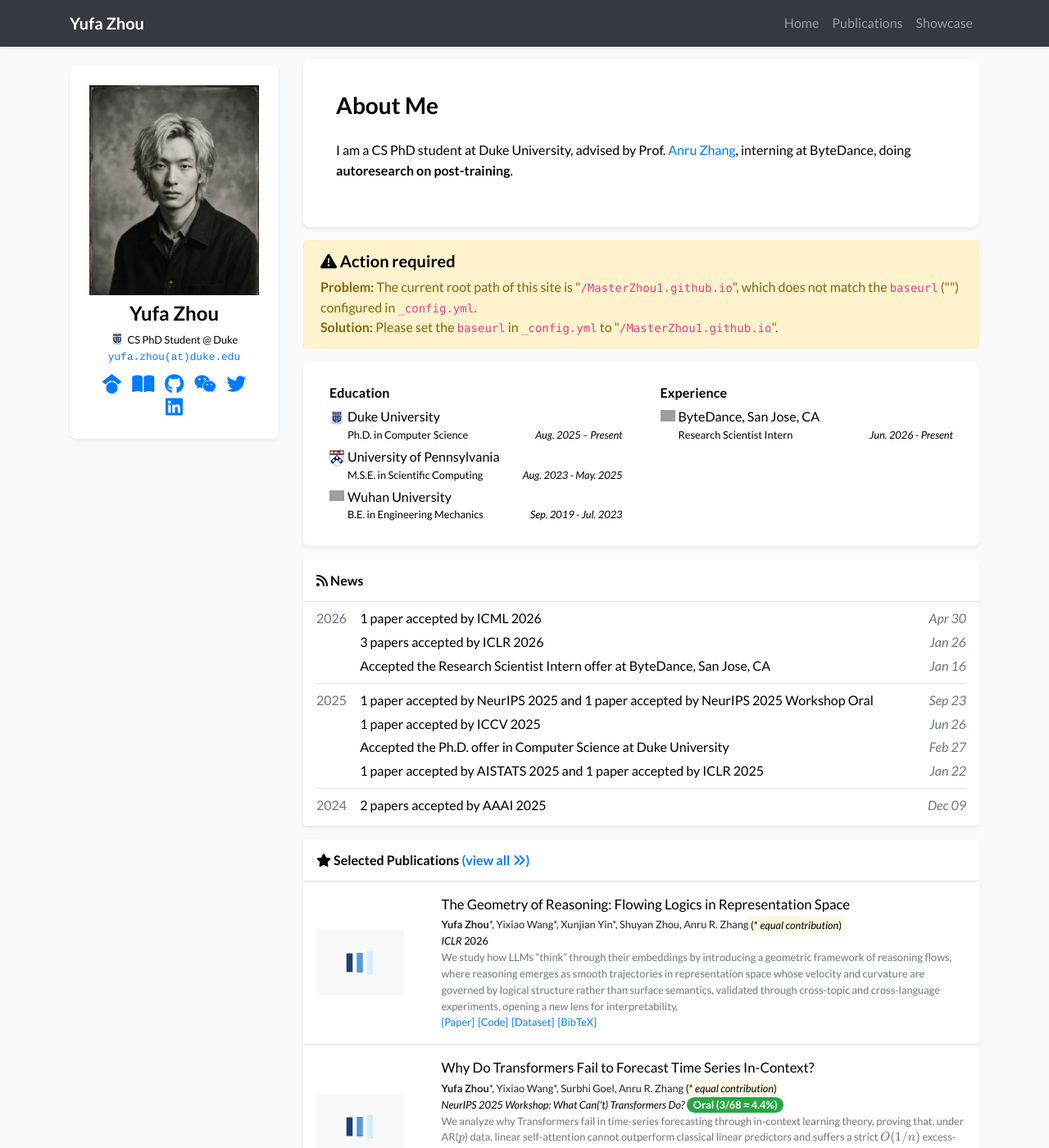
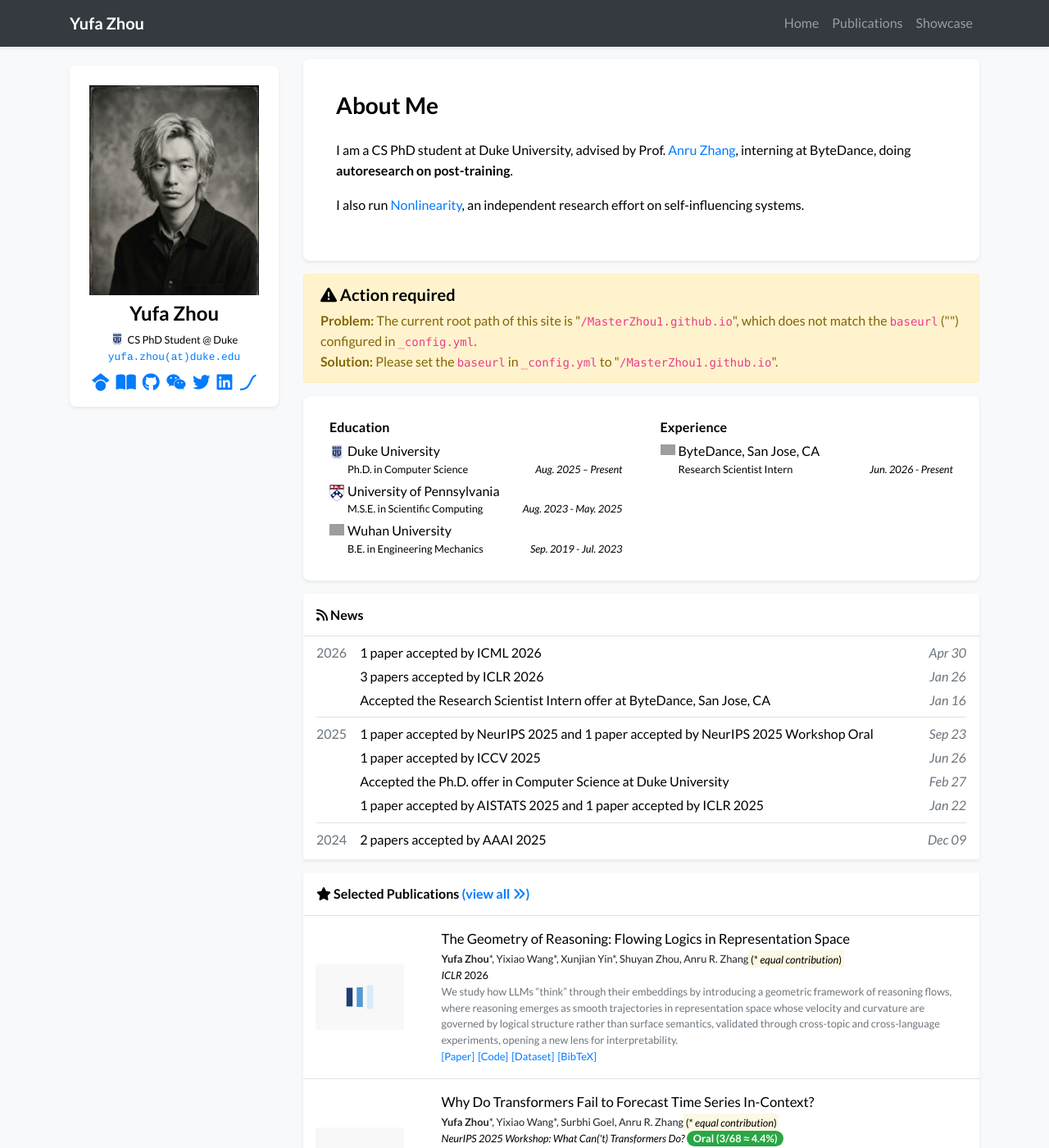
Before and after one commit to MasterZhou1/MasterZhou1.github.io, a Jekyll site: the page built from index.html, in a window 1280 px wide and 1400 px high. Shown: the whole window at 82% size. Built offline with Jekyll 4.4.1, drawn with Linux system fonts in a browser that asks for light colours; nearby versions of some CDN libraries; a style sheet for code colours, icons or effects is not loaded; grey boxes are pictures that could not be loaded.

Commit message:
Add Nonlinearity to the homepage as a bio line and social icon.
Co-authored-by: Cursor <cursoragent@cursor.com>

```diff
--- a/_data/profile.yml
+++ b/_data/profile.yml
@@ -7,6 +7,10 @@ positions:
   name: CS PhD Student @ Duke
 # - logo: /assets/images/badges/bytedance-color.png
 #   name: Research Scientist Intern @ ByteDance
+
+lab:
+  name: nonlinearity
+  url: https://nonlinearity.net/
 
 
 email: "yufa.zhou@duke.edu"
@@ -26,6 +30,9 @@ short_bio_text_justify: false
 short_bio: >-
   <p>
     I am a CS PhD student at Duke University, advised by Prof. <a href="https://anruzhang.github.io/index.html">Anru Zhang</a>, interning at ByteDance, doing <strong>autoresearch on post-training</strong>.
+  </p>
+  <p>
+    I also run <a href="https://nonlinearity.net/" target="_blank" rel="noopener">Nonlinearity</a>, an independent research effort on self-influencing systems.
   </p>
   <!-- <p>
     I am a CS PhD student at Duke University, advised by Prof. <a href="https://anruzhang.github.io/index.html">Anru Zhang</a>.
--- a/_includes/widgets/profile_card_mini.html
+++ b/_includes/widgets/profile_card_mini.html
@@ -45,7 +45,7 @@
                 </div>
 
                 <div class="row pt-2">
-                    <div class="col text-center h4">
+                    <div class="col text-center profile-social">
                         {% if site.data.profile.gscholar %}
                         <a class="px-1 no-break" target="_blank" href="https://scholar.google.com/citations?user={{ site.data.profile.gscholar }}&hl=en">
                             <i class="fab fa-google-scholar"></i>
@@ -88,6 +88,14 @@
                         </a>
                         {% endif %}
 
+                        {% if site.data.profile.lab %}
+                        <a class="px-1 no-break" target="_blank" href="{{ site.data.profile.lab.url }}">
+                            <svg class="profile-lab-icon" viewBox="0 0 32 32" fill="none" aria-hidden="true">
+                                <path d="M3 28 C14 28 18 20 22 11 C24 6 26 4 29 3" stroke="currentColor" stroke-width="3.2" stroke-linecap="round"/>
+                            </svg>
+                        </a>
+                        {% endif %}
+
                         {% if site.data.profile.orcid %}
                         <a class="px-1 no-break" target="_blank" href="https://orcid.org/{{ site.data.profile.orcid }}">
                             <i class="fab fa-orcid"></i>
--- a/assets/css/global.css
+++ b/assets/css/global.css
@@ -26,6 +26,29 @@ h1, h2, h3, h4, h5, h6,
     font-weight: 400;
     line-height: 1.6;
     color: #000;
+}
+
+.profile-lab-icon {
+    width: 1em;
+    height: 1em;
+    display: block;
+}
+
+.profile-social {
+    display: flex;
+    flex-wrap: nowrap;
+    justify-content: center;
+    align-items: center;
+    font-size: 1.35rem;
+    line-height: 1;
+}
+.profile-social a {
+    padding: 0.15rem 0.22rem;
+    display: inline-flex;
+    color: #007bff;
+}
+.profile-social a:hover {
+    color: #0056b3;
 }
 
 .navbar {
```
Also changed, not shown: assets/images/badges/nonlinearity.svg (added).
